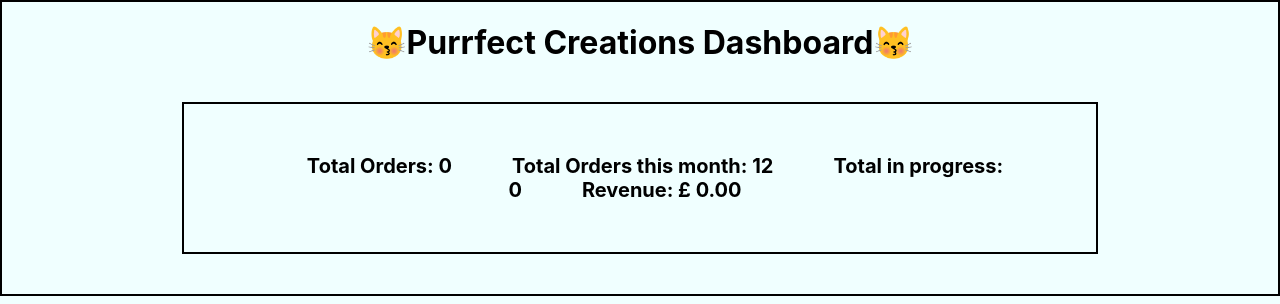
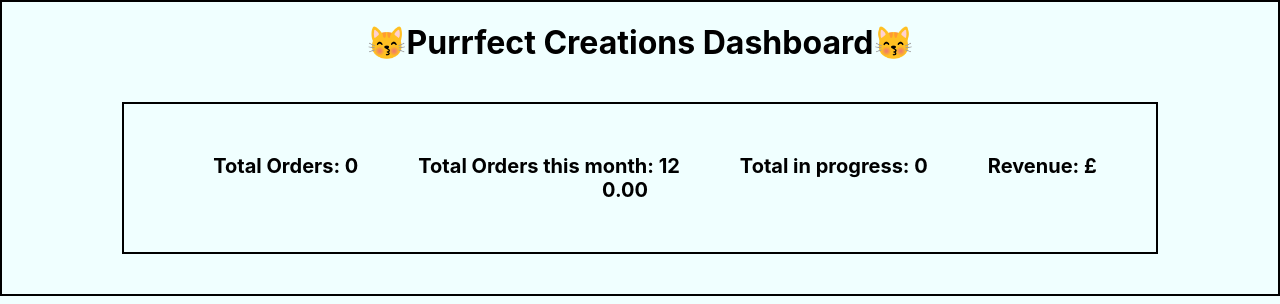
Before and after one commit to Saraesabbagh/purfect-creations, a React (Create React App) app in the folder frontend/: page / in a window 1280 px wide. Shown: the top 304 px of the page. Built offline with nearby package versions, Linux system fonts and the light colour scheme; no server answers.

Commit message:
final edit

```diff
--- a/frontend/src/Orders.css
+++ b/frontend/src/Orders.css
@@ -1,8 +1,8 @@
 .topStats{
   border: 2px solid;
   margin: 40px;
-  margin-left: 180px;
-  margin-right: 180px;
+  margin-left: 120px;
+  margin-right: 120px;
   padding: 50px
 
 }
```
